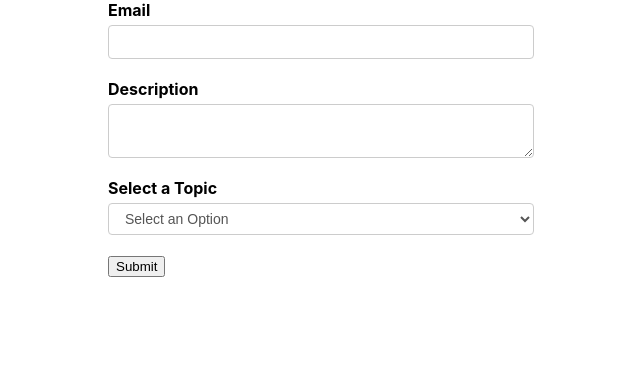
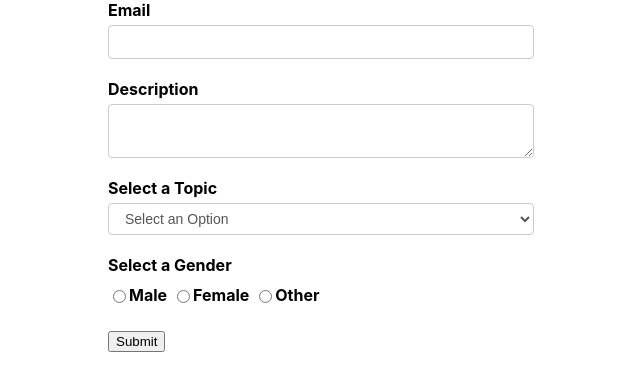
Before and after one commit to priyan1995/React-formik, a React (Create React App) app: page /formik-form in a window 1280 px wide. Shown: the top 390 px of the page, without its empty margins (319-959 px from the left). Built offline with nearby package versions, Linux system fonts and the light colour scheme.

Commit message:
radio buttons added

```diff
--- a/src/App.css
+++ b/src/App.css
@@ -45,3 +45,13 @@ select{
   border: 1px solid #ccc;
   border-radius: 4px;
 }
+
+.d-flex{
+  display: flex;
+  align-items: center;
+}
+
+.d-flex label{
+  margin-right: 5px;
+  margin-top: 5px;
+}
--- a/src/components/FormikContainer.js
+++ b/src/components/FormikContainer.js
@@ -12,16 +12,24 @@ export const FormikContainer = () => {
         { key: 'Option 3', value: 'option3' }
     ]
 
+    const radioOptions = [
+        { key: 'Male', value: 'male' },
+        { key: 'Female', value: 'female' },
+        { key: 'Other', value: 'other' }
+    ]
+
 
     const initialValues = {
         email: '',
         description: '',
-        selectOption: ''
+        selectOption: '',
+        gender: ''
     }
     const validationSchema = Yup.object({
         email: Yup.string().required('Email is Required'),
         description: Yup.string().required('Description is Required'),
-        selectOption: Yup.string().required('Option is Required')
+        selectOption: Yup.string().required('Option is Required'),
+        gender: Yup.string().required('Gender is Required')
     })
     const onSubmit = values => console.log( "Form data ",  values )
 
@@ -39,8 +47,13 @@ export const FormikContainer = () => {
             { formik => (
                 <Form>
                     <FormikControl control='input' type='email' label='Email' name='email' />
+
                     <FormikControl control='textarea' label='Description' name='description' />
+
                     <FormikControl control='select' label="Select a Topic" name='selectOption'  options={dropdownOptions} />
+
+                    <FormikControl control='radio' label='Select a Gender' name='gender' options={radioOptions} />
+
                     <button type='submit'>Submit</button>
                 </Form>
             )}
--- a/src/components/FormikControl.js
+++ b/src/components/FormikControl.js
@@ -1,5 +1,6 @@
 import React from 'react';
 import { Input } from './Input';
+import { RadioInput } from './RadioInput';
 import { Select } from './Select';
 import { Textarea } from './Textarea';
 
@@ -10,7 +11,7 @@ const FormikControl = (props) => {
         case 'input': return <Input {...rest} />
         case 'textarea': return <Textarea {...rest} />
         case 'select': return <Select {...rest} />
-        case 'radio':
+        case 'radio': return <RadioInput {...rest} />
         case 'checkbox':
         case 'date':
         default: return null
--- /dev/null
+++ b/src/components/RadioInput.js
@@ -0,0 +1,34 @@
+import { ErrorMessage, Field } from 'formik';
+import React from 'react';
+import { TextError } from './TextError';
+
+
+export const RadioInput = (props) => {
+
+    const { label, name, options, ...rest } = props
+
+    return (
+        <div className="form-control">
+            <label>{label}</label>
+            <div className="d-flex">
+                <Field name={name} {...rest} >
+                    {
+                        ({ field }) => {
+                            return options.map(option => {
+                                return (
+                                    <React.Fragment key={option.key}>
+                                        <input type='radio' id={option.value} {...field} value={option.value} checked={field.value === option.value} />
+                                        <label htmlFor={option.value}>{option.key}</label>
+                                    </React.Fragment>
+
+                                )
+                            })
+                        }
+                    }
+
+                </Field>
+            </div>
+            <ErrorMessage name={name} component={TextError} />
+        </div>
+    )
+}
```
